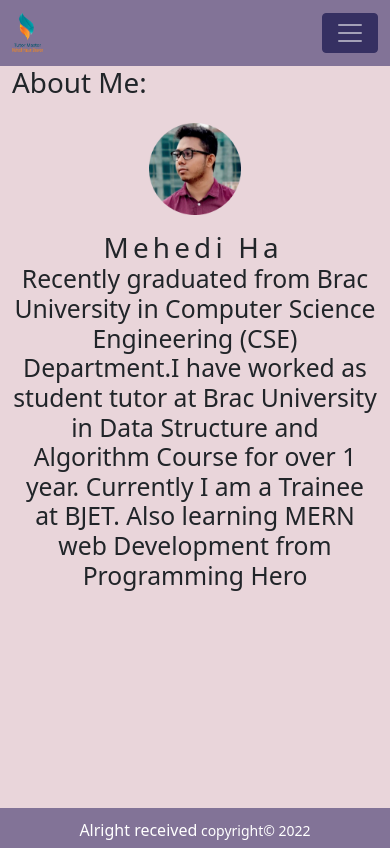
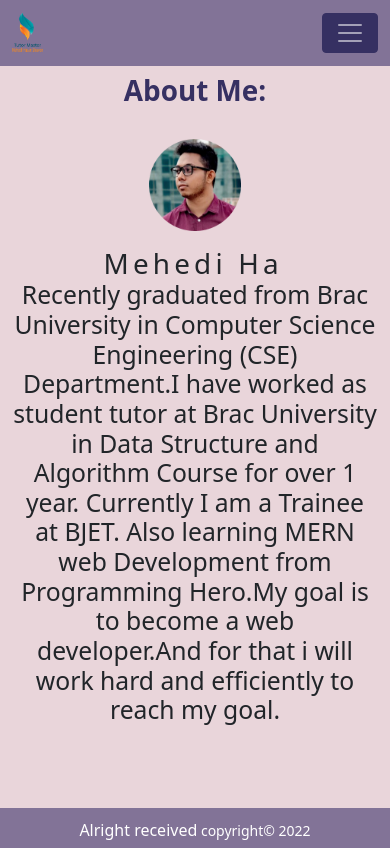
Before and after one commit to mehedi-hasan-shuvon/assignment-10-independent, a React (Create React App) app: page /about in a window 390 px wide. Built offline with nearby package versions, Linux system fonts and the light colour scheme; no server answers.

Commit message:
added mobile responsive login and registration

```diff
--- a/src/Pages/About/About.css
+++ b/src/Pages/About/About.css
@@ -45,5 +45,10 @@
 
 .bg {
     background-color: #E9D5DA;
-    min-height:  86vh;
+    min-height: 86vh;
 }
+
+.about-header {
+    font-weight: 800;
+    color: #363062;
+}
--- a/src/Pages/About/About.js
+++ b/src/Pages/About/About.js
@@ -6,14 +6,14 @@
 
     return (
         <div className='container bg'>
-            <h1>About Me:</h1>
+            <h1 className='text-center p-2 about-header'>About Me:</h1>
             <div className='text-center py-3'>
                 <img className='my-photo' src={me} alt="" />
             </div>
             <div className="typewriter">
                 <h1>Mehedi Hasan Shuvon</h1>
             </div>
-            <h2 className='text-center'>Recently graduated from Brac University in Computer Science Engineering (CSE) Department.I have worked as student tutor at Brac University in Data Structure and Algorithm Course for over 1 year. Currently I am a Trainee at BJET. Also learning MERN web Development from Programming Hero</h2>
+            <h2 className='text-center'>Recently graduated from Brac University in Computer Science Engineering (CSE) Department.I have worked as student tutor at Brac University in Data Structure and Algorithm Course for over 1 year. Currently I am a Trainee at BJET. Also learning MERN web Development from Programming Hero.My goal is to become a web developer.And for that i will work hard and efficiently to reach my goal. </h2>
 
         </div>
     );
--- a/src/Pages/Blogs/Blogs.css
+++ b/src/Pages/Blogs/Blogs.css
@@ -1,3 +1,8 @@
-.question-img{
+.question-img {
     width: 30%;
 }
+
+.question-answer-header {
+    font-weight: 800;
+    color: #363062;
+}
--- a/src/Pages/Blogs/Blogs.js
+++ b/src/Pages/Blogs/Blogs.js
@@ -8,7 +8,7 @@
             <div className='container text-center p-3'>
                 <img className='img-fluid question-img' src={question} alt="" />
             </div>
-            <h2 className='text-center'>Bonus Question Answers:</h2>
+            <h2 className='text-center question-answer-header'>Question Answers:</h2>
             <div className='container mx-auto py-3 pt-1 pb-5'>
                 <Accordion defaultActiveKey="0">
                     <Accordion.Item eventKey="0">
--- a/src/Pages/Chcekout/Chcekout.css
+++ b/src/Pages/Chcekout/Chcekout.css
@@ -5,3 +5,7 @@
     color: white;
     box-shadow: rgba(0, 0, 0, 0.25) 0px 54px 55px, rgba(0, 0, 0, 0.12) 0px -12px 30px, rgba(0, 0, 0, 0.12) 0px 4px 6px, rgba(0, 0, 0, 0.17) 0px 12px 13px, rgba(0, 0, 0, 0.09) 0px -3px 5px;
 }
+
+.chekout-header {
+    color: #363062
+}
--- a/src/Pages/Chcekout/Chcekout.js
+++ b/src/Pages/Chcekout/Chcekout.js
@@ -32,7 +32,7 @@
 
     return (
         <div>
-            <h1 className='text-center p-2'>Checking out Item no {serviceId}</h1>
+            <h1 className='text-center p-2 chekout-header'>Checking out Item no {serviceId}</h1>
             {
                 location?.state?.id ?
                     <div className='container text-center'>
--- a/src/Pages/Login/Login/Login.css
+++ b/src/Pages/Login/Login/Login.css
@@ -15,3 +15,11 @@
 .login-page{
     min-height: 76vh;
 }
+
+
+@media only screen and (max-width:576px) {
+    .login-form {
+        width: 80% !important;
+    }
+
+}
--- a/src/Pages/Login/Register/Register.css
+++ b/src/Pages/Login/Register/Register.css
@@ -35,3 +35,11 @@
 .register-page{
     min-height: 76vh;
 }
+
+
+@media only screen and (max-width:576px) {
+    .register-form {
+        width: 80% !important;
+    }
+
+}
```
